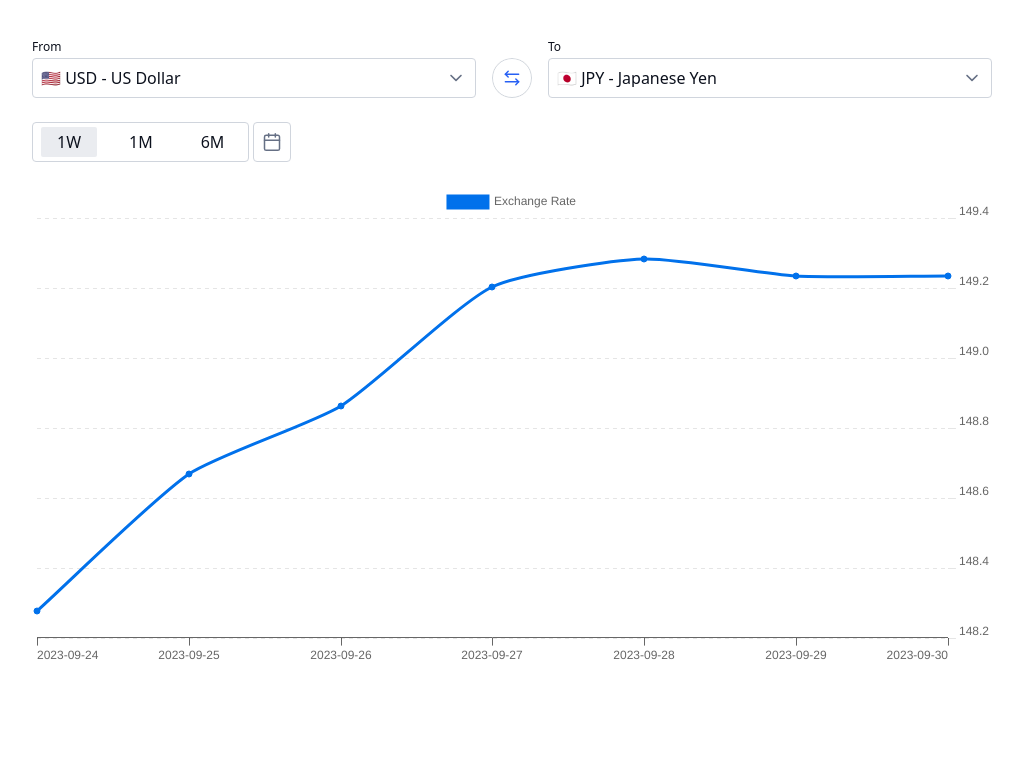
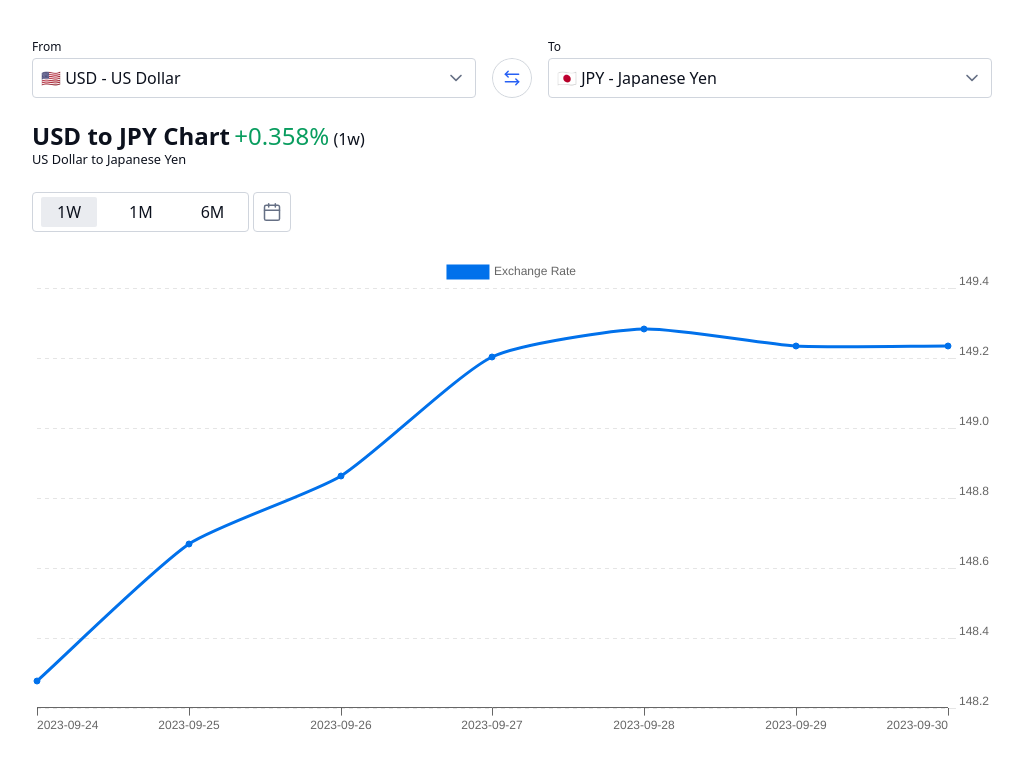
Before and after one commit to vjcagay/currency-converter, a React (Vite) app in the folder frontend/: page / in a window 1280 px wide. Shown: the top 768 px of the page, without its empty margins (128-1151 px from the left). Built offline with nearby package versions, Linux system fonts and the light colour scheme.

Commit message:
feat: Implement Summary component

```diff
--- a/frontend/index.html
+++ b/frontend/index.html
@@ -16,7 +16,8 @@
         --grey-500: #667085;
         --grey-700: #344054;
         --grey-950: #0c111d;
-        --success-dark: #099d5f;
+        --success: #099d5f;
+        --danger: #dc3545;
         --padding-default: 8px;
         --padding-small: 4px;
         --margin-default: 8px;
--- /dev/null
+++ b/frontend/src/components/summary/Summary.tsx
@@ -0,0 +1,48 @@
+import React from "react";
+import styles from "./styles.module.css";
+
+type Props = {
+  className?: string;
+  from: string;
+  to: string;
+  firstRateValue: number;
+  lastRateValue: number;
+  rangeString?: string;
+};
+
+const currencyTickerNames: { [key: string]: string } = {
+  USD: "US Dollar",
+  SGD: "Singapore Dollar",
+  JPY: "Japanese Yen",
+  EUR: "Euro",
+};
+
+const GainLossPercentage = (props: { value1: number; value2: number }) => {
+  const gainLoss = ((props.value2 - props.value1) / props.value2) * 100;
+  const isPositive = gainLoss > 0;
+
+  const result = `${isPositive ? "+" : ""}${gainLoss.toFixed(3)}%`;
+
+  return <span className={`${styles.gainLossText} ${isPositive ? styles.gain : styles.loss}`}>{result}</span>;
+};
+
+const Summary = (props: Props) => {
+  return (
+    <div className={`${styles.wrapper} ${props.className || ""}`}>
+      <b className={styles.titleText}>
+        {props.from} to {props.to} Chart
+      </b>
+      <wbr />
+      &nbsp;
+      <GainLossPercentage value1={props.firstRateValue} value2={props.lastRateValue} />
+      &nbsp;
+      {props.rangeString && <span className={styles.rangeText}>({props.rangeString})</span>}
+      <br />
+      <small>
+        {currencyTickerNames[props.from]} to {currencyTickerNames[props.to]}
+      </small>
+    </div>
+  );
+};
+
+export default Summary;
--- /dev/null
+++ b/frontend/src/components/summary/styles.module.css
@@ -0,0 +1,21 @@
+.wrapper {}
+
+.titleText, .gainLossText {
+  font-size: 1.5rem;
+}
+
+.gainLossText {
+  font-weight: 500;
+
+  &.gain {
+    color: var(--success);
+  }
+
+  &.loss {
+    color: var(--danger);
+  }
+}
+
+.rangeText {
+  text-transform: lowercase;
+}
--- a/frontend/src/screens/home-screen/HomeScreen.tsx
+++ b/frontend/src/screens/home-screen/HomeScreen.tsx
@@ -2,6 +2,7 @@ import React, { useEffect, useState } from "react";
 import CurrencyPicker from "../../components/currency-picker/CurrencyPicker";
 import DatePicker from "../../components/date-picker/DatePicker";
 import LineGraph from "../../components/line-graph/LineGraph";
+import Summary from "../../components/summary/Summary";
 import styles from "./styles.module.css";
 
 const HomeScreen = () => {
@@ -10,6 +11,7 @@ const HomeScreen = () => {
 
   const [fromDate, setFromDate] = useState("2023-10-03");
   const [toDate, setToDate] = useState("2023-10-10");
+  const [presetRange, setPresetRange] = useState("1W");
 
   const [dates, setDates] = useState<string[]>([]);
   const [data, setData] = useState<number[]>([]);
@@ -31,13 +33,22 @@ const HomeScreen = () => {
           setToCurrency(value.to);
         }}
       />
+      <Summary
+        className={styles.summary}
+        from={fromCurrency}
+        to={toCurrency}
+        firstRateValue={146.942966}
+        lastRateValue={147.470418}
+        rangeString={presetRange}
+      />
       <DatePicker
         className={styles.datePicker}
         from={fromDate}
         to={toDate}
-        onChange={(value) => {
+        onChange={(value, rangeName) => {
           setFromDate(value.from);
           setToDate(value.to);
+          setPresetRange(rangeName);
         }}
       />
       <LineGraph
--- a/frontend/src/screens/home-screen/styles.module.css
+++ b/frontend/src/screens/home-screen/styles.module.css
@@ -1,7 +1,3 @@
-.currencyPicker {
+.currencyPicker, .summary, .datePicker {
   margin-bottom: calc(var(--margin-default) * 3);
 }
-
-.datePicker {
-  margin-bottom: calc(var(--margin-default) * 3);
-}
```
Also changed, not shown: 2 other files (tests, documents, lock files or other folders).
